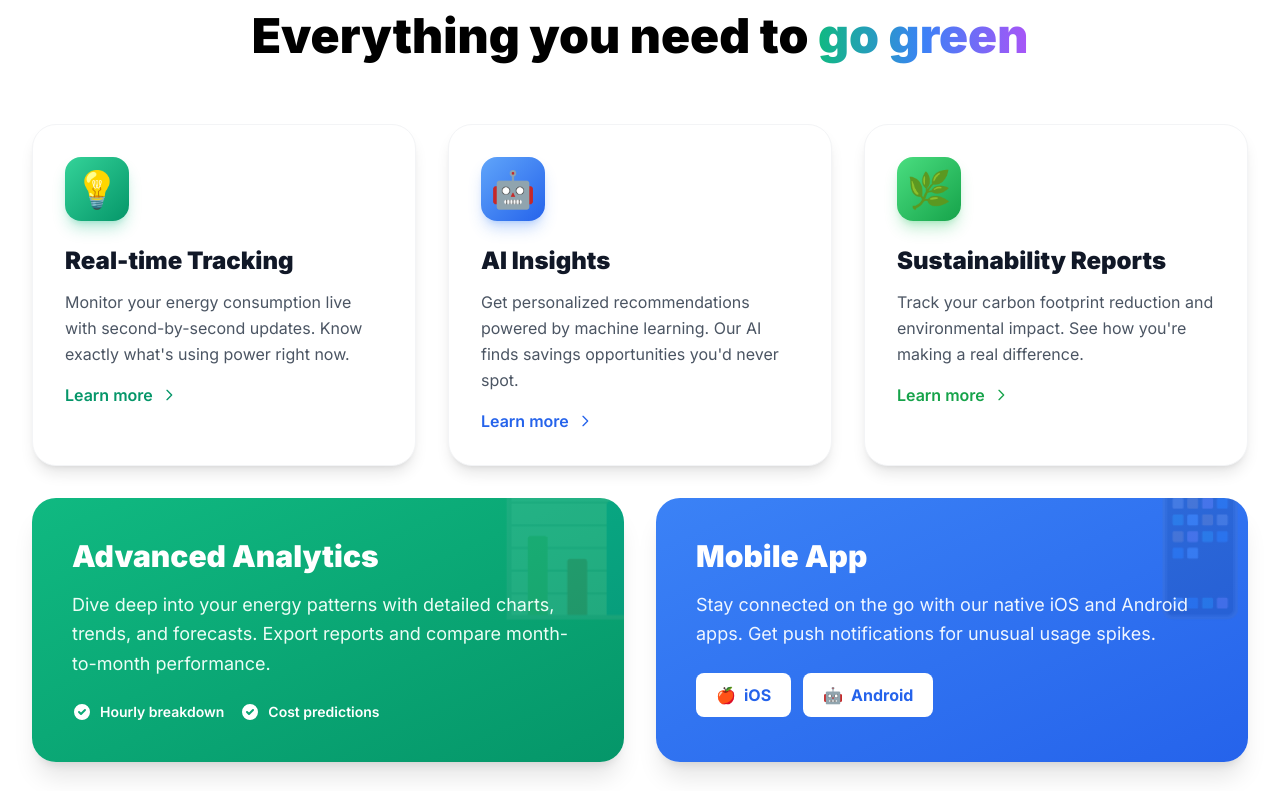
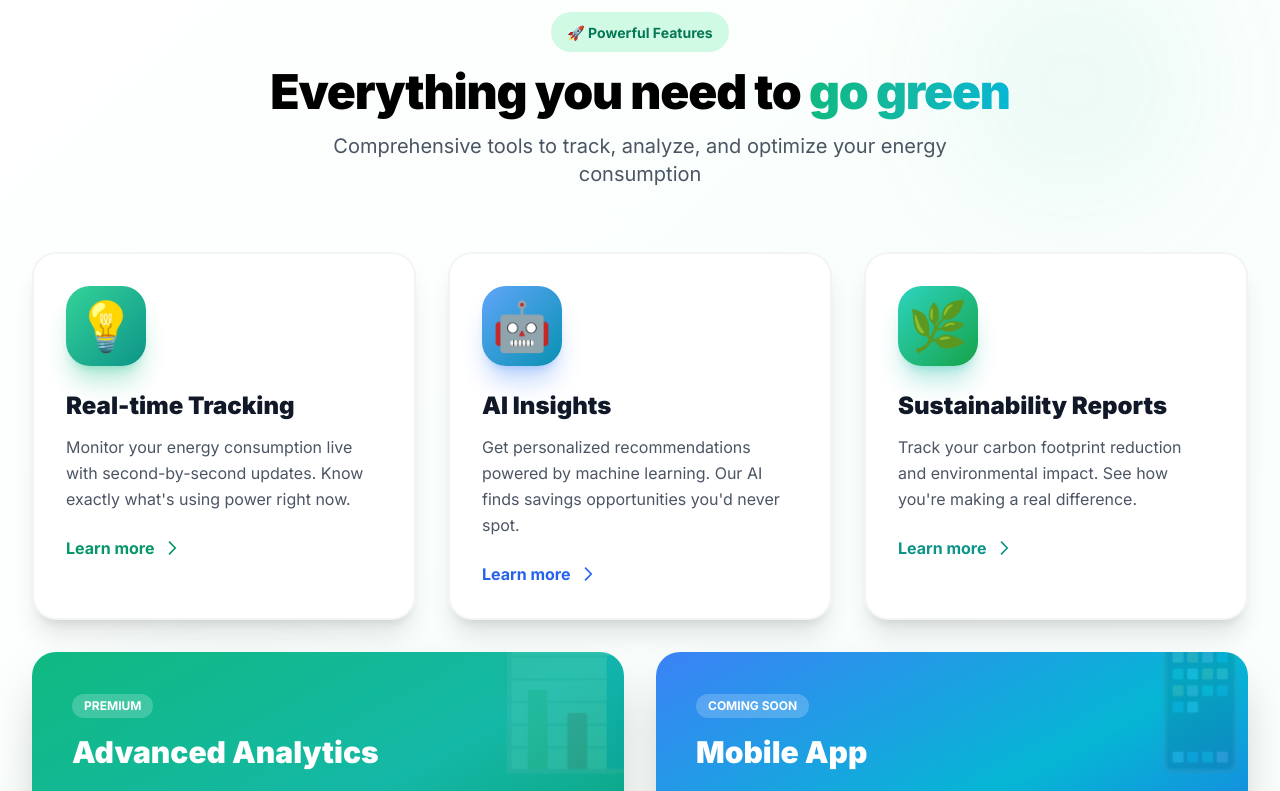
Before and after one commit to AbigailKemuma1/Phase-5-Project, a React (Vite) app in the folder my-app/: page / in a window 1280 px wide. Shown: the part 1060-1851 px from the top of the page. Built offline with nearby package versions, Linux system fonts and the light colour scheme.

Commit message:
enhance: redesign Features section with gradients, badges, and improved animations

```diff
--- a/my-app/src/components/Features.jsx
+++ b/my-app/src/components/Features.jsx
@@ -1,74 +1,86 @@
 const Features = () => {
   return (
-    <section id="features" className="py-24 bg-white">
-      <div className="max-w-7xl mx-auto px-4 sm:px-6 lg:px-8">
+    <section id="features" className="relative py-24 bg-gradient-to-br from-white via-emerald-50/30 to-teal-50/30 overflow-hidden">
+      {/* Subtle Background Pattern */}
+      <div className="absolute inset-0 opacity-5">
+        <div className="absolute top-10 right-20 w-64 h-64 bg-emerald-500 rounded-full blur-3xl"></div>
+        <div className="absolute bottom-20 left-20 w-80 h-80 bg-teal-500 rounded-full blur-3xl"></div>
+      </div>
+
+      <div className="max-w-7xl mx-auto px-4 sm:px-6 lg:px-8 relative">
         {/* Section Header */}
         <div className="text-center mb-16">
-          <h2 className="text-4xl sm:text-5xl font-black mb-4">
+          <div className="inline-block px-4 py-2 bg-emerald-100 rounded-full mb-4">
+            <span className="text-emerald-700 font-bold text-sm">🚀 Powerful Features</span>
+          </div>
+          <h2 className="text-4xl sm:text-5xl font-black mb-4 tracking-tight">
             Everything you need to{' '}
-            <span className="bg-gradient-to-r from-emerald-500 via-blue-500 to-purple-500 bg-clip-text text-transparent">
+            <span className="bg-gradient-to-r from-emerald-500 via-teal-500 to-cyan-500 bg-clip-text text-transparent">
               go green
             </span>
           </h2>
+          <p className="text-xl text-gray-600 max-w-2xl mx-auto">
+            Comprehensive tools to track, analyze, and optimize your energy consumption
+          </p>
         </div>
 
         {/* Main Feature Cards */}
         <div className="grid md:grid-cols-3 gap-8 mb-8">
           {/* Real-time Tracking */}
-          <div className="group bg-white rounded-3xl shadow-lg hover:shadow-2xl transition-all duration-300 p-8 border border-gray-100 hover:border-emerald-200">
+          <div className="group bg-white rounded-3xl shadow-xl hover:shadow-2xl transition-all duration-300 p-8 border-2 border-gray-100 hover:border-emerald-300 hover:-translate-y-2">
             <div className="relative mb-6">
-              <div className="w-16 h-16 bg-gradient-to-br from-emerald-400 to-emerald-600 rounded-2xl flex items-center justify-center text-4xl shadow-lg shadow-emerald-500/30 group-hover:shadow-emerald-500/50 group-hover:scale-110 transition-all duration-300">
+              <div className="w-20 h-20 bg-gradient-to-br from-emerald-400 to-teal-600 rounded-3xl flex items-center justify-center text-5xl shadow-xl shadow-emerald-500/30 group-hover:shadow-emerald-500/60 group-hover:scale-110 group-hover:rotate-6 transition-all duration-300">
                 💡
               </div>
               <div className="absolute -inset-2 bg-emerald-500/20 rounded-full blur-xl opacity-0 group-hover:opacity-100 transition-opacity duration-300"></div>
             </div>
             <h3 className="text-2xl font-black text-gray-900 mb-3">Real-time Tracking</h3>
-            <p className="text-gray-600 mb-4 leading-relaxed">
+            <p className="text-gray-600 mb-6 leading-relaxed">
               Monitor your energy consumption live with second-by-second updates. Know exactly what&apos;s using power right now.
             </p>
-            <a href="#" className="inline-flex items-center text-emerald-600 font-semibold group-hover:translate-x-2 transition-transform">
+            <a href="#" className="inline-flex items-center text-emerald-600 font-bold group-hover:translate-x-2 transition-transform">
               Learn more
-              <svg className="w-4 h-4 ml-2" fill="none" stroke="currentColor" viewBox="0 0 24 24">
+              <svg className="w-5 h-5 ml-2" fill="none" stroke="currentColor" viewBox="0 0 24 24">
                 <path strokeLinecap="round" strokeLinejoin="round" strokeWidth={2} d="M9 5l7 7-7 7" />
               </svg>
             </a>
           </div>
 
           {/* AI Insights */}
-          <div className="group bg-white rounded-3xl shadow-lg hover:shadow-2xl transition-all duration-300 p-8 border border-gray-100 hover:border-blue-200">
+          <div className="group bg-white rounded-3xl shadow-xl hover:shadow-2xl transition-all duration-300 p-8 border-2 border-gray-100 hover:border-blue-300 hover:-translate-y-2">
             <div className="relative mb-6">
-              <div className="w-16 h-16 bg-gradient-to-br from-blue-400 to-blue-600 rounded-2xl flex items-center justify-center text-4xl shadow-lg shadow-blue-500/30 group-hover:shadow-blue-500/50 group-hover:scale-110 transition-all duration-300">
+              <div className="w-20 h-20 bg-gradient-to-br from-blue-400 to-cyan-600 rounded-3xl flex items-center justify-center text-5xl shadow-xl shadow-blue-500/30 group-hover:shadow-blue-500/60 group-hover:scale-110 group-hover:rotate-6 transition-all duration-300">
                 🤖
               </div>
               <div className="absolute -inset-2 bg-blue-500/20 rounded-full blur-xl opacity-0 group-hover:opacity-100 transition-opacity duration-300"></div>
             </div>
             <h3 className="text-2xl font-black text-gray-900 mb-3">AI Insights</h3>
-            <p className="text-gray-600 mb-4 leading-relaxed">
+            <p className="text-gray-600 mb-6 leading-relaxed">
               Get personalized recommendations powered by machine learning. Our AI finds savings opportunities you&apos;d never spot.
             </p>
-            <a href="#" className="inline-flex items-center text-blue-600 font-semibold group-hover:translate-x-2 transition-transform">
+            <a href="#" className="inline-flex items-center text-blue-600 font-bold group-hover:translate-x-2 transition-transform">
               Learn more
-              <svg className="w-4 h-4 ml-2" fill="none" stroke="currentColor" viewBox="0 0 24 24">
+              <svg className="w-5 h-5 ml-2" fill="none" stroke="currentColor" viewBox="0 0 24 24">
                 <path strokeLinecap="round" strokeLinejoin="round" strokeWidth={2} d="M9 5l7 7-7 7" />
               </svg>
             </a>
           </div>
 
           {/* Sustainability Reports */}
-          <div className="group bg-white rounded-3xl shadow-lg hover:shadow-2xl transition-all duration-300 p-8 border border-gray-100 hover:border-green-200">
+          <div className="group bg-white rounded-3xl shadow-xl hover:shadow-2xl transition-all duration-300 p-8 border-2 border-gray-100 hover:border-teal-300 hover:-translate-y-2">
             <div className="relative mb-6">
-              <div className="w-16 h-16 bg-gradient-to-br from-green-400 to-green-600 rounded-2xl flex items-center justify-center text-4xl shadow-lg shadow-green-500/30 group-hover:shadow-green-500/50 group-hover:scale-110 transition-all duration-300">
+              <div className="w-20 h-20 bg-gradient-to-br from-teal-400 to-green-600 rounded-3xl flex items-center justify-center text-5xl shadow-xl shadow-teal-500/30 group-hover:shadow-teal-500/60 group-hover:scale-110 group-hover:rotate-6 transition-all duration-300">
                 🌿
               </div>
-              <div className="absolute -inset-2 bg-green-500/20 rounded-full blur-xl opacity-0 group-hover:opacity-100 transition-opacity duration-300"></div>
+              <div className="absolute -inset-2 bg-teal-500/20 rounded-full blur-xl opacity-0 group-hover:opacity-100 transition-opacity duration-300"></div>
             </div>
             <h3 className="text-2xl font-black text-gray-900 mb-3">Sustainability Reports</h3>
-            <p className="text-gray-600 mb-4 leading-relaxed">
+            <p className="text-gray-600 mb-6 leading-relaxed">
               Track your carbon footprint reduction and environmental impact. See how you&apos;re making a real difference.
             </p>
-            <a href="#" className="inline-flex items-center text-green-600 font-semibold group-hover:translate-x-2 transition-transform">
+            <a href="#" className="inline-flex items-center text-teal-600 font-bold group-hover:translate-x-2 transition-transform">
               Learn more
-              <svg className="w-4 h-4 ml-2" fill="none" stroke="currentColor" viewBox="0 0 24 24">
+              <svg className="w-5 h-5 ml-2" fill="none" stroke="currentColor" viewBox="0 0 24 24">
                 <path strokeLinecap="round" strokeLinejoin="round" strokeWidth={2} d="M9 5l7 7-7 7" />
               </svg>
             </a>
@@ -78,23 +90,24 @@ const Features = () => {
         {/* Additional Feature Cards */}
         <div className="grid md:grid-cols-2 gap-8">
           {/* Advanced Analytics */}
-          <div className="relative overflow-hidden bg-gradient-to-br from-emerald-500 to-emerald-600 rounded-3xl shadow-xl p-10 text-white group hover:shadow-2xl hover:-translate-y-1 transition-all duration-300">
-            <div className="absolute top-0 right-0 text-9xl opacity-10 transform translate-x-8 -translate-y-4">
+          <div className="relative overflow-hidden bg-gradient-to-br from-emerald-500 via-teal-500 to-emerald-600 rounded-3xl shadow-2xl p-10 text-white group hover:shadow-3xl hover:scale-[1.02] transition-all duration-300">
+            <div className="absolute top-0 right-0 text-9xl opacity-10 transform translate-x-8 -translate-y-4 group-hover:scale-110 transition-transform">
               📊
             </div>
             <div className="relative z-10">
+              <div className="inline-block px-3 py-1 bg-white/20 rounded-full text-xs font-bold mb-4">PREMIUM</div>
               <h3 className="text-3xl font-black mb-4">Advanced Analytics</h3>
               <p className="text-emerald-50 text-lg mb-6 leading-relaxed">
                 Dive deep into your energy patterns with detailed charts, trends, and forecasts. Export reports and compare month-to-month performance.
               </p>
-              <div className="flex items-center space-x-4">
-                <div className="flex items-center space-x-2">
+              <div className="flex flex-wrap items-center gap-3">
+                <div className="flex items-center space-x-2 bg-white/20 px-3 py-2 rounded-lg">
                   <svg className="w-5 h-5" fill="currentColor" viewBox="0 0 20 20">
                     <path fillRule="evenodd" d="M10 18a8 8 0 100-16 8 8 0 000 16zm3.707-9.293a1 1 0 00-1.414-1.414L9 10.586 7.707 9.293a1 1 0 00-1.414 1.414l2 2a1 1 0 001.414 0l4-4z" clipRule="evenodd" />
                   </svg>
                   <span className="text-sm font-semibold">Hourly breakdown</span>
                 </div>
-                <div className="flex items-center space-x-2">
+                <div className="flex items-center space-x-2 bg-white/20 px-3 py-2 rounded-lg">
                   <svg className="w-5 h-5" fill="currentColor" viewBox="0 0 20 20">
                     <path fillRule="evenodd" d="M10 18a8 8 0 100-16 8 8 0 000 16zm3.707-9.293a1 1 0 00-1.414-1.414L9 10.586 7.707 9.293a1 1 0 00-1.414 1.414l2 2a1 1 0 001.414 0l4-4z" clipRule="evenodd" />
                   </svg>
@@ -105,23 +118,24 @@ const Features = () => {
           </div>
 
           {/* Mobile App */}
-          <div className="relative overflow-hidden bg-gradient-to-br from-blue-500 to-blue-600 rounded-3xl shadow-xl p-10 text-white group hover:shadow-2xl hover:-translate-y-1 transition-all duration-300">
-            <div className="absolute top-0 right-0 text-9xl opacity-10 transform translate-x-8 -translate-y-4">
+          <div className="relative overflow-hidden bg-gradient-to-br from-blue-500 via-cyan-500 to-blue-600 rounded-3xl shadow-2xl p-10 text-white group hover:shadow-3xl hover:scale-[1.02] transition-all duration-300">
+            <div className="absolute top-0 right-0 text-9xl opacity-10 transform translate-x-8 -translate-y-4 group-hover:scale-110 transition-transform">
               📱
             </div>
             <div className="relative z-10">
+              <div className="inline-block px-3 py-1 bg-white/20 rounded-full text-xs font-bold mb-4">COMING SOON</div>
               <h3 className="text-3xl font-black mb-4">Mobile App</h3>
               <p className="text-blue-50 text-lg mb-6 leading-relaxed">
                 Stay connected on the go with our native iOS and Android apps. Get push notifications for unusual usage spikes.
               </p>
               <div className="flex items-center space-x-3">
-                <button className="px-5 py-2.5 bg-white text-blue-600 font-bold rounded-lg hover:bg-blue-50 transition-colors">
+                <button className="group/btn px-6 py-3 bg-white text-blue-600 font-bold rounded-xl hover:bg-blue-50 hover:scale-105 transition-all shadow-lg">
                   <span className="flex items-center space-x-2">
                     <span>🍎</span>
                     <span>iOS</span>
                   </span>
                 </button>
-                <button className="px-5 py-2.5 bg-white text-blue-600 font-bold rounded-lg hover:bg-blue-50 transition-colors">
+                <button className="group/btn px-6 py-3 bg-white text-blue-600 font-bold rounded-xl hover:bg-blue-50 hover:scale-105 transition-all shadow-lg">
                   <span className="flex items-center space-x-2">
                     <span>🤖</span>
                     <span>Android</span>
```
